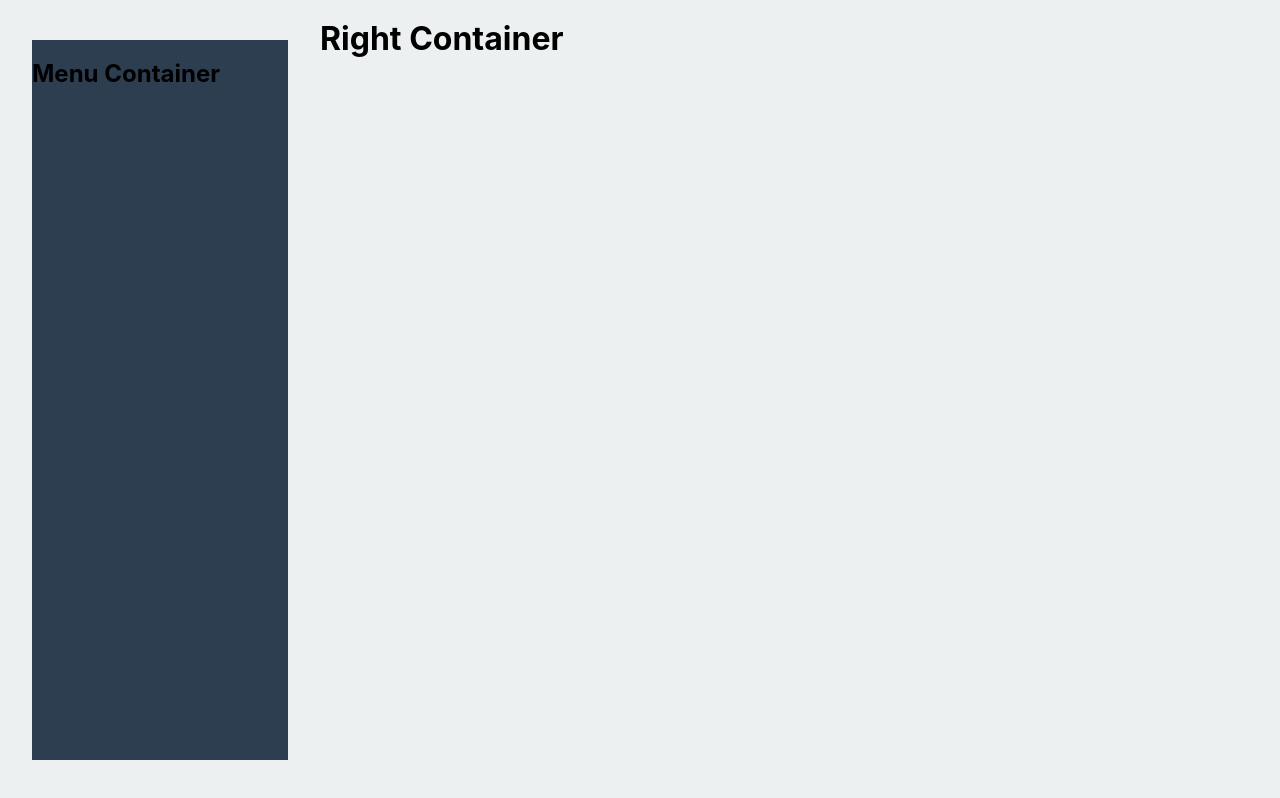
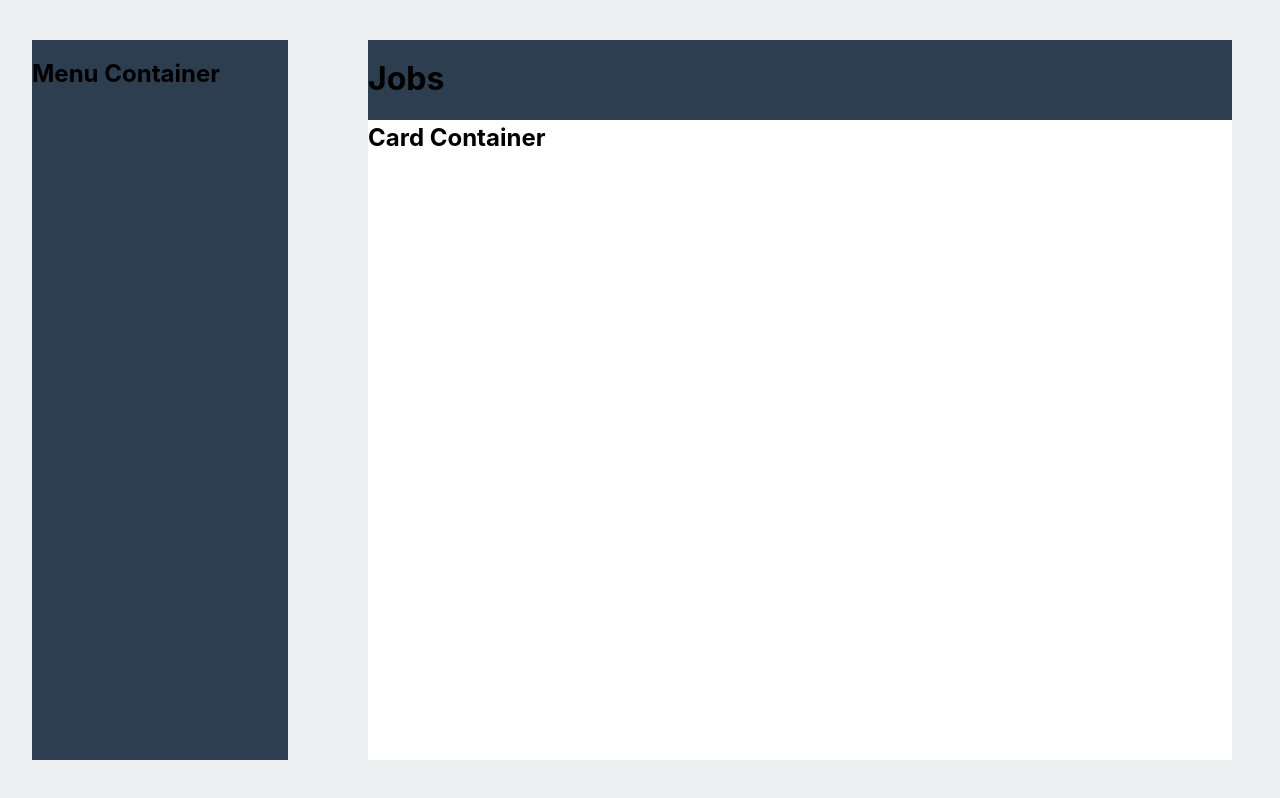
Before and after one commit to UsuallyChris/job_tracker, a React (Create React App) app in the folder frontend/: page / in a window 1280 px wide. Built offline with nearby package versions, Linux system fonts and the light colour scheme.

Commit message:
Right side formatting done

```diff
--- a/frontend/src/App.js
+++ b/frontend/src/App.js
@@ -4,15 +4,14 @@ import './css/App.css';
 
 // Component Imports
 import LeftContainer from './components/layout/left/LeftContainer';
-import RightContainer from './components/layout/right/RightContainer';
+
+import Jobs from './components/layout/right/Jobs';
 
 function App() {
   return (
     <div className="main-container">
       <LeftContainer />
-      <RightContainer>
-
-      </RightContainer>
+      <Jobs />
     </div>
   );
 }
--- a/frontend/src/components/layout/right/Jobs.jsx
+++ b/frontend/src/components/layout/right/Jobs.jsx
@@ -0,0 +1,18 @@
+import React from 'react';
+
+function Jobs() {
+  return(
+    <div className="right-container">
+      <div className="right-content-container">
+        <div className="title">
+          <h1>Jobs</h1>
+        </div>
+        <div className="card-container">
+          <h2>Card Container</h2>
+        </div>
+      </div>
+    </div>
+  );
+}
+
+export default Jobs;
--- a/frontend/src/components/layout/right/RightContainer.jsx
+++ /dev/null
@@ -1,11 +0,0 @@
-import React from 'react';
-
-function RightContainer() {
-  return(
-    <div className="right-container">
-      <h1>Right Container</h1>
-    </div>
-  );
-};
-
-export default RightContainer;
--- a/frontend/src/css/App.css
+++ b/frontend/src/css/App.css
@@ -44,9 +44,12 @@ body {
 }
 
 .right-container {
-  min-height: 100vh;
+  height: 100vh;
   width: 75vw;
   transform: translateX(25vw);
+  display: flex;
+  justify-content: center;
+  align-items: center;
 }
 
 .menu-container {
@@ -54,3 +57,25 @@ body {
   width: 80%;
   height: 90%;
 }
+
+.right-content-container {
+  width: 90%;
+  height: 90%;
+  background: #fff;
+  position: fixed;
+  overflow: auto;
+}
+
+.title {
+  position: fixed;
+  z-index: 10;
+  background: #2C3E50;
+  width: 90%;
+}
+
+.card-container {
+  margin-top: 64px;
+  overflow: scroll;
+  height: 300vh;
+  z-index: -1;
+}
```
